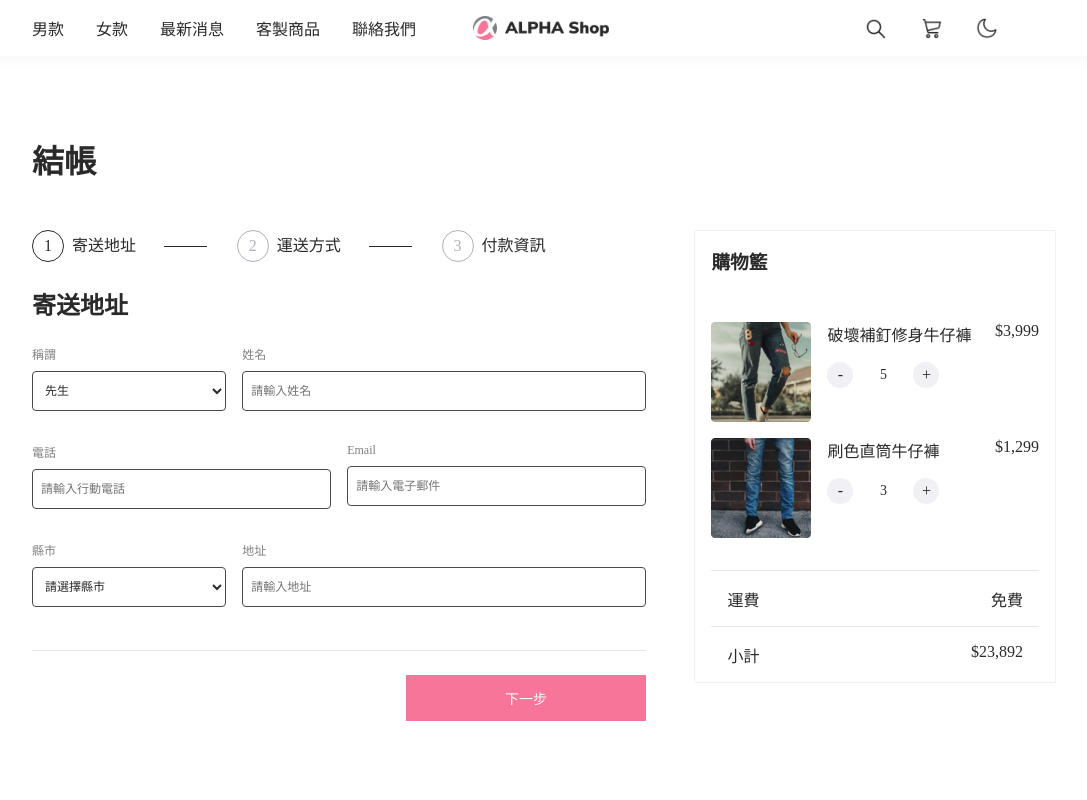
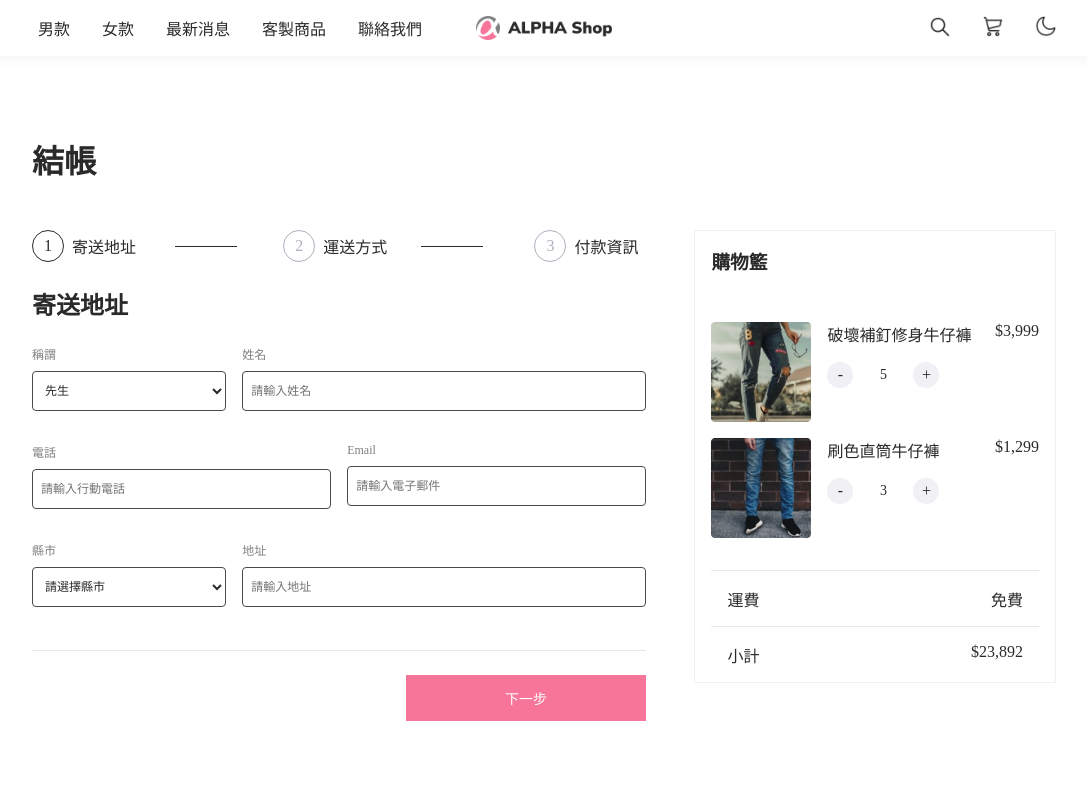
Before and after one commit to JackJackHuo/alpha-shop-vue, a Vue app: page / in a window 1280 px wide. Shown: the top 800 px of the page, without its empty margins (96-1183 px from the left). Built offline with nearby package versions, Linux system fonts and the light colour scheme.

Commit message:
refactor: modify CSS for RWD improvment

```diff
--- a/src/scss/_extend.scss
+++ b/src/scss/_extend.scss
@@ -37,3 +37,20 @@
   grid-template-rows: 1fr;
   grid-template-columns: repeat ( 12 , 1fr );
 }
+
+%flex-center{
+  display: flex;
+  justify-content: center;
+  align-items: center;
+}
+
+
+@mixin overflow-clamp{
+  display: -webkit-box;
+  -webkit-box-orient: vertical;
+  -webkit-line-clamp: 1;
+  overflow: hidden;
+}
+%overflow-clamp{
+  @include overflow-clamp;
+}
--- /dev/null
+++ b/src/scss/_mixin.scss
@@ -0,0 +1,7 @@
+@mixin getStepNums($num){
+  @for $i from 1 through $num {
+      &:nth-child(#{$i}) .circle__container::after{
+        content:"#{$i}";
+      }
+    }
+}
--- a/src/scss/_style.scss
+++ b/src/scss/_style.scss
@@ -1,5 +1,6 @@
 // nav toggle
 body{
+  min-height: 1126px;
   .container{
     margin: 0 auto;
     width: 90%;
@@ -89,7 +90,7 @@ nav{
         font-weight: bold;
         width: 100%;
         text-align: center;
-
+        @extend %overflow-clamp;
         &:after{
           content: '';
           position: absolute;
@@ -148,70 +149,42 @@ main{
   // stepper
   .stepper{
     display: grid;
-    grid-template-columns: repeat(3 , 1fr);
-    grid-template-rows: 32px;
-    justify-content: center;
+    grid-template-columns: repeat( 3 , 1fr);
+    grid-template-rows: 2rem;
     .step{
       position: relative;
+      display: flex;
+      @include getStepNums(3);
+      .circle__container{
+        @extend %flex-center;
+        height: 2rem;
+        width: 2rem;
+        border-radius: 50%;
+        border: 1px solid var(--unselected-step);
+        color: var(--unselected-step);
+      }
       .label__container{
         display: none;
-      }
-      .circle__container{
-        height: 2rem;
-        width: 2rem;
-        border: 1px solid var(--unselected-step);
-        color: var(--unselected-step);
-        border-radius: 50%;
-      }
-    }
-    :nth-child(1){
-      .circle__container{
-        position: absolute;
-        left: 0;
-        &:after{
-          content:'1';
-          position: absolute;
-          @extend %position-center;
-        }
-      }
-    }
-    :nth-child(2){
-      position: relative;
-      display: flex;
-      justify-content: center;
-      .circle__container{
-        &:after{
-          content:'2';
-          position: absolute;
-          @extend %position-center;
-        }
       }
       .connect__line{
         position: absolute;
         height: 1px;
+        background-color: var(--selected-step);
         top:50%;
-        left:calc(-100% + 50px);
-        right:calc(50% + 38px);
-        background-color: var(--selected-step);
+      }
+    }
+    :nth-child(2){
+      justify-content: center;
+      .connect__line{
+        left: -50%;
+        right: 100%;
       }
     }
     :nth-child(3){
-      .circle__container{
-        position: absolute;
-        right: 0;
-        &:after{
-          content:'3';
-          position: absolute;
-          @extend %position-center;
-        }
-      }
+      justify-content: flex-end;
       .connect__line{
-        position: absolute;
-        height: 1px;
-        top:50%;
-        left:calc(-50% + 38px);
-        right:50px;
-        background-color: var(--selected-step);
+        left: -10%;
+        right: 50%;
       }
     }
      div.step{
@@ -225,7 +198,7 @@ main{
         .circle__container{
           color: $white;
           background-color: #333333;
-          &:after{
+          &::after{
             content:'\2714'
           }
         }
@@ -398,7 +371,7 @@ main{
           font-size: 14px;
         }
         button:nth-of-type(1){
-          // display: none;
+          display: none;
           color: var(--body-color);
           text-align: left;
         }
@@ -436,6 +409,9 @@ main{
               display: flex;
               flex-direction: column;
               align-items: flex-end;
+              .item__name{
+                @extend %overflow-clamp;
+              }
               .item__quantity{
                 display: grid;
                 grid-auto-flow: column;
@@ -484,57 +460,11 @@ main{
   }
 }
 
-// footer
-footer{
-  width: 100vw;
-  background-color: var(--footer-bg);
-  .container{
-    display: grid;
-    grid-template-rows: 300px;
-    grid-template-columns: repeat ( 12 , 1fr );
-    align-items: center;
-    .footer__logo{
-      grid-row: 1/2;
-      grid-column: 1 / span 3;
-      width: 135.85px;
-      height: 24px;
-      background: var(--logo-url);
-      background-size: cover;
-    }
-    .footer__items{
-      grid-column: 4 / 13;
-      display: flex;
-      justify-content: space-evenly;
-      .footer__item{
-        .footer__links{
-          display: flex;
-          flex-direction: column;
-          margin: 5px 0;
-          color: var(--footer-color);
-          span{
-            margin-top: 5px;
-          }
-          .footer__link{
-            color: var(--footer-color);
-            margin-top: 5px;
-          }
-          .social__media{
-              display: flex;
-              margin-top: 10px;
-              .footer__link:not(:last-of-type){
-                margin-right: 10px;
-              }
-          }
-        }
-      }
-    }
-  }
-}
+
 
 @media screen and (min-width: 376px){
   body{
     max-width: 1440px;
-    min-height: 1126px;
     margin: 0 auto;
     .container{
       width: 80%;
@@ -555,20 +485,21 @@ footer{
       all:unset;
       display: grid;
       grid-template-rows: 1fr;
-      grid-template-columns: repeat ( 12 , 1fr );
-      grid-gap: 1rem;
+      grid-template-columns: 1fr auto 1fr;
+      grid-gap: 3rem;
       align-items: center;
       height: 100%;
       .nav__links{
         all:unset;
+        grid-column: 1 / 2;
         grid-row: 1 / 2;
-        grid-column: 1 / 6;
+        justify-self: center;
         display: grid;
         grid-auto-flow: column;
-        justify-content: start;
         grid-gap: 2rem;
         .nav__link{
           all:unset;
+          @include overflow-clamp;
           &:after{
           all:unset;
           }
@@ -580,20 +511,21 @@ footer{
         height: 24px;
         background: var(--logo-url);
         background-size: cover;
-        grid-area: 1 / span 2 / 2 / 7;
+        grid-area: 1 / 2 / 2 / 3;
       }
       .nav__icons{
         all:unset;
         grid-row: 1 / 2;
-        grid-column: span 2 / 13;
-        width: 132px;
+        grid-column: 3 / 4;
         height: 24px;
         display: flex;
-        justify-content: space-between;
-        align-items: center;
+        justify-content: flex-end;
         opacity:1;
         .nav__icon{
           margin:unset;
+        }
+        div:not(:last-of-type){
+          margin-right: 2rem;
         }
       }
     }
@@ -616,28 +548,23 @@ footer{
         flex-basis: 60%;
         // stepper
         .stepper{
-
           .step{
-            .circle__container{
-              left: 0;
-            }
+            align-items: center;
             .label__container{
-              display: initial;
-              position: absolute;
-              left: 40px;
-              line-height: 2rem;
-            }
-            .connect__line{
-              left: calc(-50% + 30px);
-              right: calc(100% + 30px);
+              @include overflow-clamp;
+              margin: 0 0.5rem;
             }
           }
           :nth-child(2){
-            justify-content: flex-start;
-            .circle__container{
-              &:after{
-                left: 1rem;
+            .connect__line{
+              left: -30%;
+              right: 100%;
             }
+          }
+          :nth-child(3){
+            .connect__line{
+              left: -10%;
+              right: 80%;
             }
           }
         }
@@ -735,8 +662,9 @@ footer{
         }
       }
       .content__right{
-        flex-grow: 1;
+        flex: 1;
         margin-left: 3rem;
+        overflow: hidden;
         .cart{
           .cart__title{
             display: block;
@@ -761,12 +689,60 @@ footer{
       }
     }
   }
+
+
   // footer
 .footer{
-    max-width: 1440px;
+  width: 100%;
   position:absolute;
   bottom: 0;
   display: block;
   margin-top: 10rem;
+  background-color: var(--footer-bg);
+  .container{
+    display: grid;
+    grid-template-rows: 300px;
+    grid-template-columns: repeat ( 12 , 1fr );
+    align-items: center;
+    .footer__logo{
+      grid-row: 1/2;
+      grid-column: 1 / span 3;
+      width: 135.85px;
+      height: 24px;
+      background: var(--logo-url);
+      background-size: cover;
+    }
+    .footer__items{
+      grid-column: 4 / 13;
+      display: flex;
+      justify-content: space-evenly;
+      .footer__item{
+        .footer__title{
+         @include overflow-clamp;
+        }
+        .footer__links{
+          display: flex;
+          flex-direction: column;
+          margin: 5px 0;
+          color: var(--footer-color);
+          span{
+            margin-top: 5px;
+          }
+          .footer__link{
+            @include overflow-clamp;
+            color: var(--footer-color);
+            margin-top: 5px;
+          }
+          .social__media{
+              display: flex;
+              margin-top: 10px;
+              .footer__link:not(:last-of-type){
+                margin-right: 10px;
               }
           }
+        }
+      }
+    }
+  }
+}
+}
--- a/vue.config.js
+++ b/vue.config.js
@@ -9,6 +9,7 @@ module.exports = {
           @import "@/scss/_color.scss";
           @import "@/scss/_reset.scss";
           @import "@/scss/_extend.scss";
+          @import "@/scss/_mixin.scss";
         `
       }
     }
```
Lines whose indentation alone changed are shown as unchanged.
